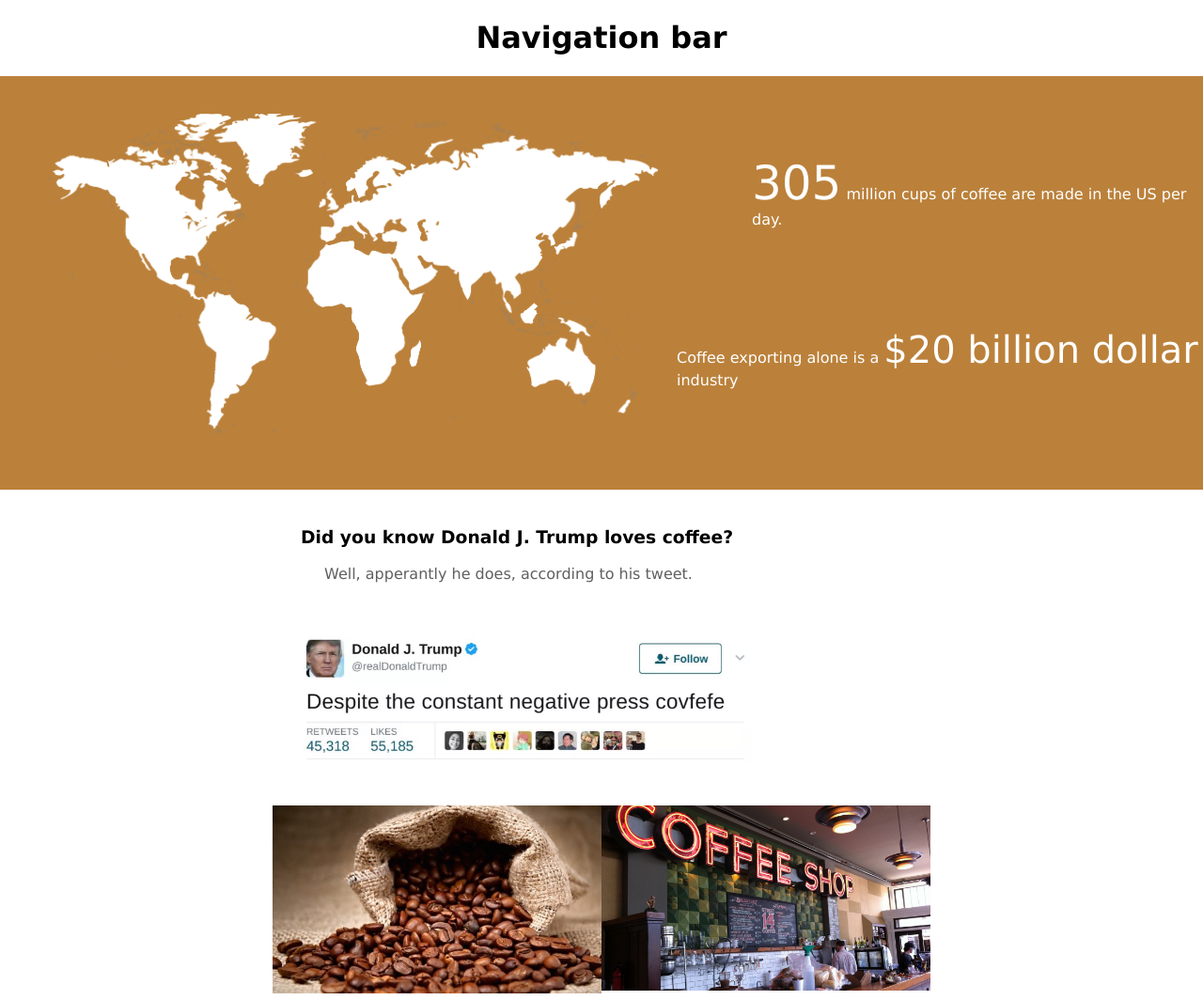
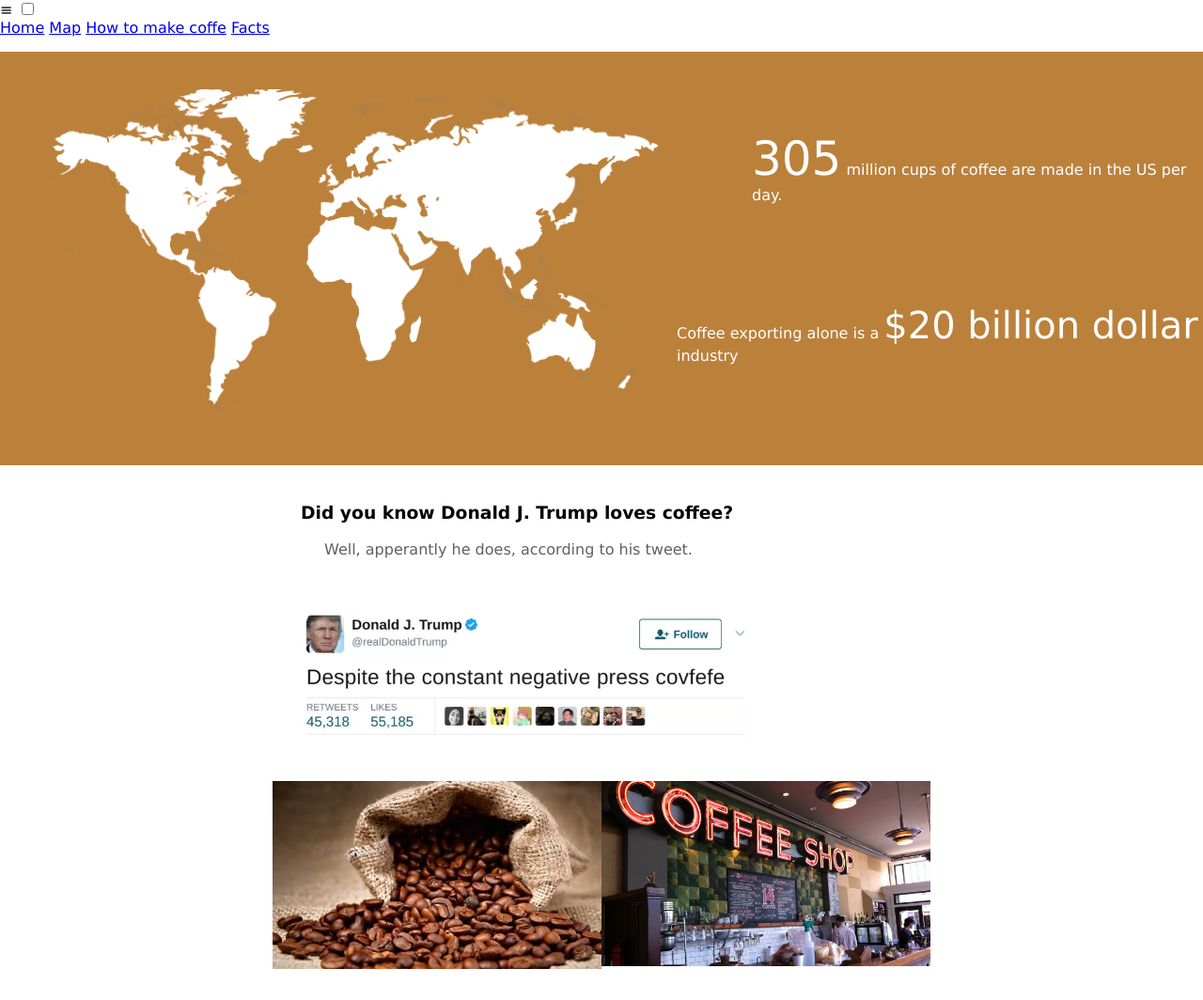
Before and after one commit to ulvestad/it2810-webutvikling-h17-prosjekt-2-gruppe-20, a website: page public/pages/facts.html in a window 1280 px wide. Shown: the top 1064 px of the page at 94% size. Drawn offline with Linux system fonts and the light colour scheme.

Commit message:
import js in pages

```diff
--- a/public/pages/facts.html
+++ b/public/pages/facts.html
@@ -1,13 +1,28 @@
 <!DOCTYPE html>
 <html lang="en">
+
 <head>
   <meta charset="utf-8" />
   <meta name="viewport" content="width=device-width, initial-scale=1">
   <link rel="stylesheet" type="text/css" href="../css/facts.css">
   <title> Coffee </title>
 </head>
+
 <body>
-    <h1>Navigation bar</h1>
+  <header>
+    <div class="navbar">
+      <div class="toggle">
+        <label for="menu-toggle" class="navbar-toggle">&equiv;</label>
+        <input class="hidden" type="checkbox" id="menu-toggle" onclick="toggle_menu()">
+      </div>
+      <div class="navbar-menu" id="navbar-menu">
+        <a class="navbar-item" href="/">Home</a>
+        <a class="navbar-item" href="/map">Map</a>
+        <a class="navbar-item" href="/howToMakeCoffee">How to make coffe</a>
+        <a class="navbar-item" href="/facts">Facts</a>
+      </div>
+    </div>
+  </header>
   <div id="brownContainer">
     <img src="../img/facts/world.png" alt="worldmap" id="imgWorld">
     <p id="fact1">
@@ -37,5 +52,7 @@
       </div>
     </div>
   </div>
+  <script src="../js/navbar.js"></script>
 </body>
+
 </html>
```
Also changed, not shown: public/pages/howToMakeCoffee.html (+2 -0 lines), public/pages/index.html (+1 -0 lines), public/pages/map.html (+2 -1 lines). Lines whose indentation alone changed are shown as unchanged.
